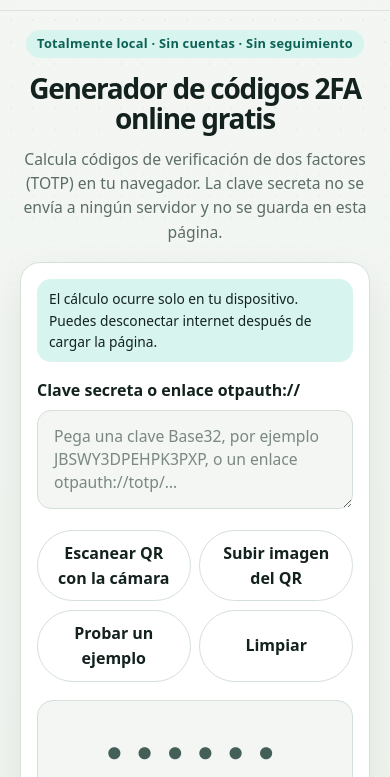
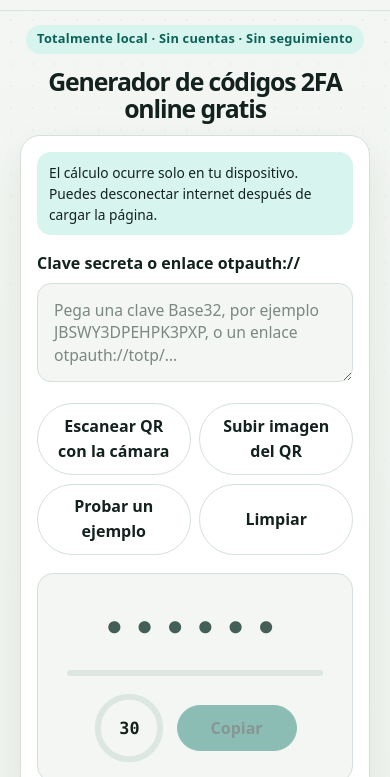
Before and after one commit to gen33-code/codigo-2fa, a plain HTML site: page index.html in a window 390 px wide. Shown: the part 57-834 px from the top of the page. Drawn offline with Linux system fonts and the light colour scheme.

Commit message:
En el móvil oculta el subtítulo del héroe para que el código quepa en pantalla.

```diff
--- a/styles.css
+++ b/styles.css
@@ -670,20 +670,21 @@ code {
 
 @media (max-width: 680px) {
   main {
-    padding-top: 1.15rem;
+    padding-top: 0.85rem;
   }
 
   .hero {
-    margin-bottom: 1.1rem;
+    margin-bottom: 0.85rem;
   }
 
   h1 {
     max-width: none;
-    font-size: 1.75rem;
+    font-size: 1.55rem;
+    margin-bottom: 0.35rem;
   }
 
   .lead {
-    font-size: 0.98rem;
+    display: none;
   }
 
   .privacy-chip {
```
